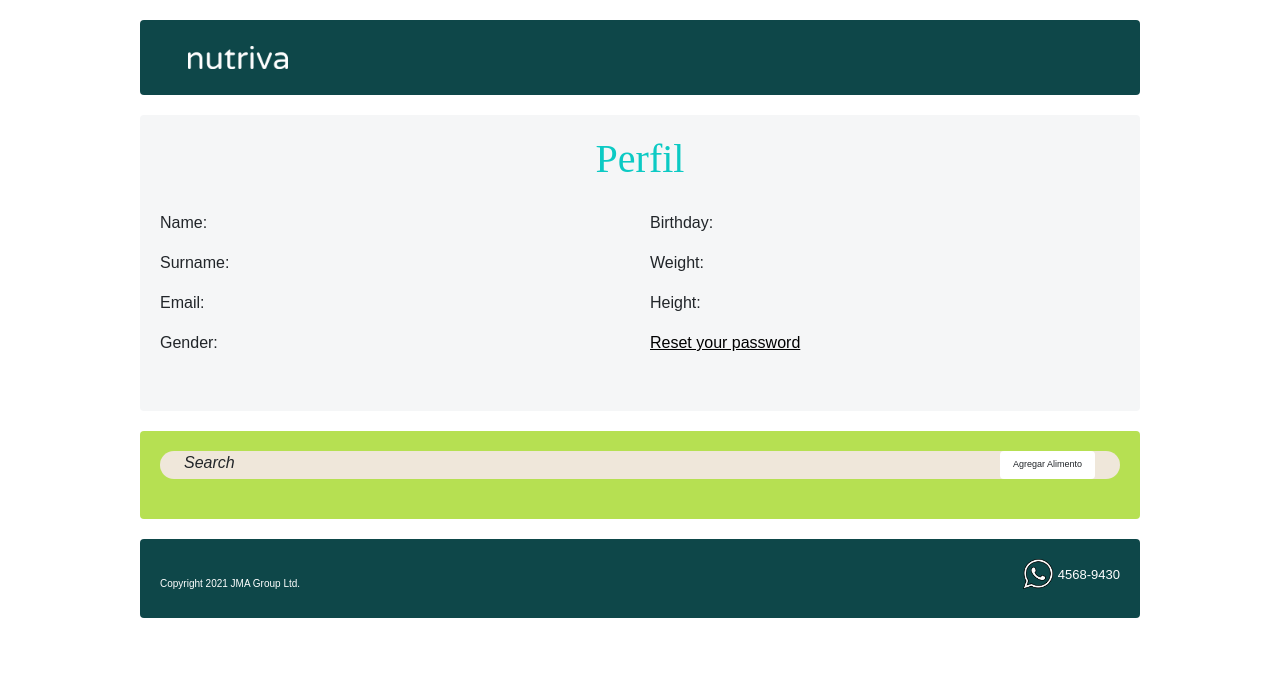
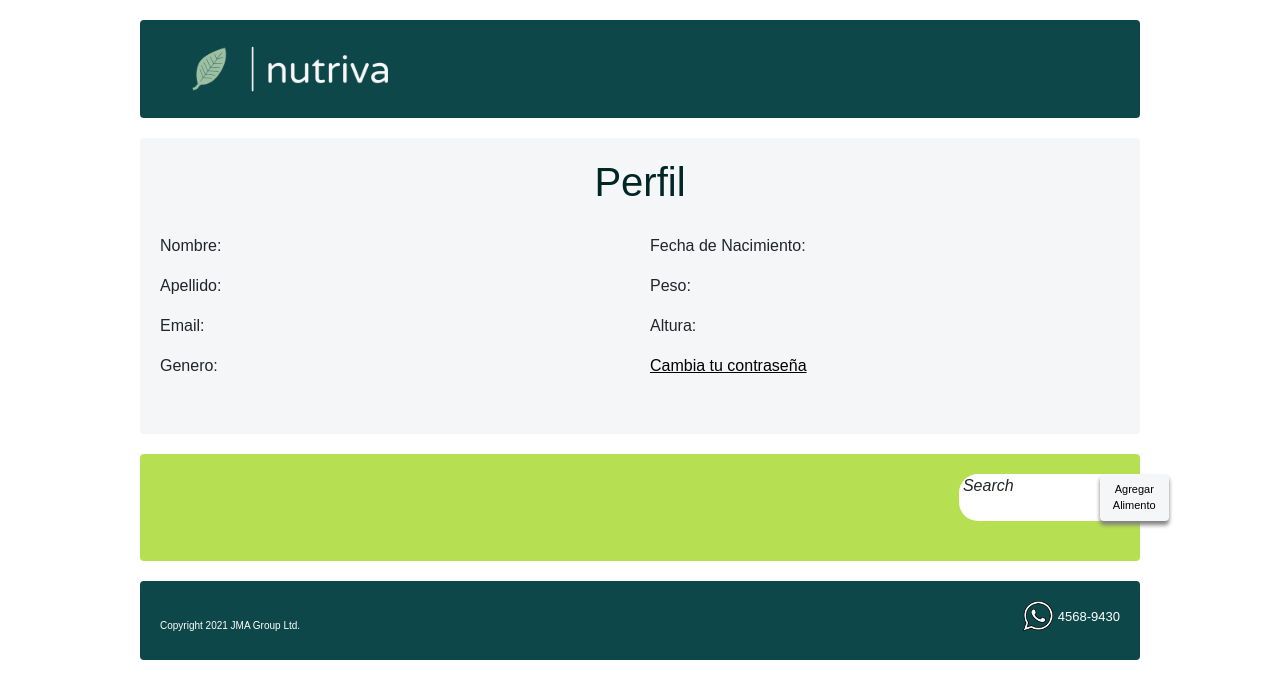
Before and after one commit to Caipe97/Proyecto-Integral-de-Desarrollo, a React (Create React App) app: page /profile in a window 1280 px wide. Shown: the top 698 px of the page. Built offline with nearby package versions, Linux system fonts and the light colour scheme; no server answers.

Commit message:
Cambios en el css

```diff
--- a/src/components/CarouselContainer.js
+++ b/src/components/CarouselContainer.js
@@ -7,7 +7,7 @@ const CarouselContainer = (props) => {
         <Carousel fade={true} pause={false} controls={true} touch={true}>
             {props.meals.map((meal) =>
                 <Carousel.Item key={meal.mealId}>
-                    <div className="container" style={{ background: 'lightblue', textAlign: 'center', borderRadius: '10px' }}>
+                    <div className="container" style={{ background: 'lightblue', textAlign: 'center', borderRadius: '10px', backgroundColor: '#CCDDE2' }}>
                         <div className="row">
                             <div className="col-md-4 col-lg-12">
                                 <p>{meal.name}</p>
--- a/src/components/Header.js
+++ b/src/components/Header.js
@@ -1,6 +1,7 @@
 import React, { Component } from 'react';
 import 'bootstrap/dist/css/bootstrap.min.css';
 import logo from '../images/logo_small.png';
+import { Link } from "react-router-dom";
 
 class Header extends Component {
   render() {
@@ -9,16 +10,16 @@ class Header extends Component {
       <div className="header" style={{ background: '#0E4749', paddingTop: '10px', paddingBottom: '10px', top: 0 }}>
         <nav className="navbar sticky-top navbar-expand-lg navbar-dark p-3">
           <div className="container">
-            <img src={logo} alt="imagen tracking" style={{ width: 100 }} />
+            <img src={logo} alt="imagen tracking" style={{ width: 200 }} />
             {this.props.userId > 0
               ? <div className="collapse navbar-collapse" id="navbarNav" style={{height:'23px'}}>
                 <ul className="navbar-nav ms-auto">
                   <li>
-                    <button type="button" className='btn btn--primary btn--s' style={{ backgroundColor: 'white',boxShadow:' 0px 0px 5px 1px black '}} onClick={() => {
+                    <Link  style={{color: 'white', textDecoration: 'none'}} onClick={() => {
                       this.props.onLogout();
                       this.props.history.push("/");
                     }
-                    }>Log out</button>
+                    }>Cerrar Sesión</Link>
                   </li>
                 </ul>
               </div>
--- a/src/components/ProfileMainPage.js
+++ b/src/components/ProfileMainPage.js
@@ -12,16 +12,15 @@ class ProfileMainPage extends Component{
     this.props.onGetAllFoods();
   }
   render() {
+    const birthdayString = this.props.birthday.toString().substring(0,10);
     if(this.props.meals[0]){
-      const birthdayString = this.props.birthday.toString().substring(0,10);
       return (
         <div className="contenedorPro">
           <Header {...this.props}/>
           <div className="contenidoPro">
-            <div className="search" style={{ display: 'flex', justifyContent: 'space-around' }}>
-              <div style={{ width: '80%' }}>Search</div>
-              <div style={{ width: '10%', }}>
-                <button  type="button" className='btn btn--primary btn--s' style={{ fontSize: '9px', backgroundColor:'white'}}  onClick={async () => {  this.props.history.push("/meals"); }}>Agregar Alimento</button>
+            <div className="search" style={{ display: 'flex', justifyContent: 'space-around', backgroundColor: '#fff'}}>
+              <div>
+                <button  type="button" className='btn btn--primary btn--s' style={{ boxShadow: '0px 4px 4px grey', backgroundColor:'#f5f6f7', color: 'black', fontSize: '11px'}}  onClick={async () => {  this.props.history.push("/meals"); }}>Agregar Alimento</button>
               </div>
             </div>
             <div className="comida"  style={{borderRadius:'18px'}}>
@@ -30,19 +29,20 @@ class ProfileMainPage extends Component{
           </div>
           <div className="sidebarPro">
             <div className="col3" style={{ textAlign: 'center' }}>
-              <h1 className='f1'>Perfil</h1>
+              <h1 className='f1' style={{color: 'rgb(0, 38, 38)', fontFamily: 'Arial'}}>Perfil</h1>
             </div>
             <div className="col1" style={{height:'100%'}}>
-              <p>Name: {this.props.name}</p>
-              <p>Surname: {this.props.surname}</p>
+            <p>Nombre: {this.props.name}</p>
+              <p>Apellido: {this.props.surname}</p>
               <p>Email: {this.props.email}</p>
-              <p>Gender: {this.props.gender}</p>
+              <p>Genero: {this.props.gender}</p>
+
             </div>
             <div className="col2" style={{height:'100%'}}>
-              <p>Birthday: {birthdayString}</p>
-              <p>Weight: {this.props.weight}</p>
-              <p>Height: {this.props.height}</p>
-              <Link to="/resetPassword" style={{ color: 'black', marginBottom: '5%' }}>Reset your password</Link>
+              <p>Fecha de Nacimiento: {birthdayString}</p>
+              <p>Peso: {this.props.weight}</p>
+              <p>Altura: {this.props.height}</p>
+              <Link to="/resetPassword" style={{ color: 'black', marginBottom: '5%' }}>Cambia tu contraseña</Link>
             </div>
           </div>
           <Footer />
@@ -54,10 +54,10 @@ class ProfileMainPage extends Component{
           <Header userId={this.props.userId} onLogout={this.props.onLogout} history={this.props.history} style={{ background: '#0E4749', paddingTop: '10px', paddingBottom: '10px', top: 0 }}/>
 
           <div className="contenidoPro" style={{backgroundColor:'#B6E052'}}>
-            <div className="search" style={{ display: 'flex', justifyContent: 'space-around' }}>
+            <div className="search" style={{ display: 'flex', justifyContent: 'space-around', backgroundColor: '#fff' }}>
               <div style={{ width: '80%' }}>Search</div>
               <div style={{ width: '10%', }}>
-                <button type="button" className='btn btn--primary btn--s' style={{ fontSize: '9px', backgroundColor:'white'}} onClick={async () => { this.props.history.push("/meals"); }}>Agregar Alimento</button>
+                <button type="button" className='btn btn--primary btn--s' style={{ boxShadow: '0px 4px 4px grey', backgroundColor:'#f5f6f7', color: 'black', fontSize: '11px'}} onClick={async () => { this.props.history.push("/meals"); }}>Agregar Alimento</button>
               </div>
 
             </div>
@@ -66,20 +66,20 @@ class ProfileMainPage extends Component{
           </div>
           <div className="sidebarPro">
             <div className="col3" style={{ textAlign: 'center' }}>
-              <h1 className='f1'>Perfil</h1>
+            <h1 className='f1' style={{color: 'rgb(0, 38, 38)', fontFamily: 'Arial'}}>Perfil</h1>
             </div>
             <div className="col1" style={{height:'100%'}}>
-              <p>Name: {this.props.name}</p>
-              <p>Surname: {this.props.surname}</p>
+              <p>Nombre: {this.props.name}</p>
+              <p>Apellido: {this.props.surname}</p>
               <p>Email: {this.props.email}</p>
-              <p>Gender: {this.props.gender}</p>
+              <p>Genero: {this.props.gender}</p>
 
             </div>
             <div className="col2" style={{height:'100%'}}>
-              <p>Birthday: {this.props.birthday}</p>
-              <p>Weight: {this.props.weight}</p>
-              <p>Height: {this.props.height}</p>
-              <Link to="/resetPassword" style={{ color: 'black', marginBottom: '5%' }}>Reset your password</Link>
+              <p>Fecha de Nacimiento: {birthdayString}</p>
+              <p>Peso: {this.props.weight}</p>
+              <p>Altura: {this.props.height}</p>
+              <Link to="/resetPassword" style={{ color: 'black', marginBottom: '5%' }}>Cambia tu contraseña</Link>
             </div>
           </div>
           <Footer />
--- a/src/components/SearchBar.js
+++ b/src/components/SearchBar.js
@@ -82,7 +82,7 @@ class SearchBar extends Component {
   asignarColumnas=()=>{
     const columnas = [
       {
-        cell:(row) => <button onClick={() => this.props.onAddFoodToCurrentMeal(row)} id={row.foodId} style={{backgroundColor:'#EFE7DA'}} className='btn btn--primary btn--s'>Agregar</button>,
+        cell:(row) => <button onClick={() => this.props.onAddFoodToCurrentMeal(row)} id={row.foodId} style={{backgroundColor:'#f5f6f7'}} className='btn btn--primary btn--s'>Agregar</button>,
         ignoreRowClick: true,
         allowOverflow: true,
         button: true
@@ -93,13 +93,13 @@ class SearchBar extends Component {
         sortable: true
       },
       {
-        name: 'Porcion Recomendada',
+        name: 'Porción Recomendada',
         selector: row => row.recommendedServing,
         sortable: true,
         // grow: 3
       },
       {
-        name: 'Gramos Por Porcion Recomendada',
+        name: 'Calorías Por Porción Recomendada',
         selector: row => row.caloriesPerServing,
         sortable: true,
         // grow: 4
@@ -135,7 +135,7 @@ render(){
       <div className="barraBusqueda" style={{backgroundColor:'#B6E052'}}>
         <input
           type="text"
-          placeholder="Buscar por name"
+          placeholder="Buscar por nombre"
           className="textField"
           name="busqueda"
           value={this.state.busqueda}
--- a/src/pages/Profile/Profile.css
+++ b/src/pages/Profile/Profile.css
@@ -19,7 +19,6 @@ h1 {
     'footer footer footer';
 }
 
-
 .contenedorPro .sidebarPro {
   grid-column: sidebarPro;
   display: grid;
@@ -37,44 +36,45 @@ h1 {
 .contenedorPro .contenidoPro,
 .contenedorPro .sidebarPro,
 .contenedorPro .footer {
-    background: #F5F6F7;
+  background: #f5f6f7;
   padding: 20px;
   border-radius: 4px;
 }
 
- th, td {
+th,
+td {
   border: 1px solid black;
 }
 
 table {
   width: 100%;
 }
-  .contenedorPro .sidebarPro .col1{
+.contenedorPro .sidebarPro .col1 {
   grid-column: col1;
   /*     background: #0ccac4; */
 }
-  .contenedorPro .sidebarPro .col2{
+.contenedorPro .sidebarPro .col2 {
   grid-column: col2;
 
   /*     background: red; */
 }
-  .contenedorPro .sidebarPro .col3{
+.contenedorPro .sidebarPro .col3 {
   grid-column: col3;
   /*     background: yellow; */
 }
-  .contenedorPro .contenidoPro .comida{
+.contenedorPro .contenidoPro .comida {
   grid-column: comida;
   background: white;
 }
-  .contenedorPro .contenidoPro .search{
-    grid-column:search;
-    background: #EFE7DA;
-    border-radius:19px;
+.contenedorPro .contenidoPro .search {
+  grid-column: search;
+  background: #efe7da;
+  border-radius: 19px;
   font-style: oblique;
 }
 .contenedorPro .header {
   /* background: #12203e; */
-    background:#212529;
+  background: #212529;
   grid-area: header;
   align-content: space-between;
 
@@ -89,14 +89,12 @@ h1 {
   grid-gap: 20px;
   grid-template-columns: repeat(3, 1fr);
   grid-template-rows: repeat(2, auto);
-    background: #7BA232;
+  background: #b6e052;
   grid-template-areas:
-      'search search search'
-      'comida comida comida'    ;
+    '. . . search'
+    'comida comida comida comida';
   /* grid-column:  span 2; */
 }
-
-
 
 .contenedorPro .widget1,
 .contenedorPro .widget2 {
@@ -113,7 +111,6 @@ h1 {
   /* grid-column: span 3; */
 }
 
-
 @media (max-width: 768px) {
   .contenedorPro {
     grid-template-areas:
@@ -122,15 +119,12 @@ h1 {
       'contenidoPro contenidoPro contenidoPro'
       'footer footer footer';
   }
-    .contenedorPro .sidebarPro{
-
-
+  .contenedorPro .sidebarPro {
     grid-template-areas:
       'col3 col3'
       'col1 col1'
       'col2 col2';
   }
-
 }
 /* con grid area tenes que definir cuando baje de 768px Y LUEGO va a funcar */
 
```
Also changed, not shown: src/components/MealsMainPage.js (+11 -9 lines), src/components/ResetPasswordMainPage.js (+9 -7 lines), src/images/logo_small.png. Lines whose indentation alone changed are shown as unchanged.
